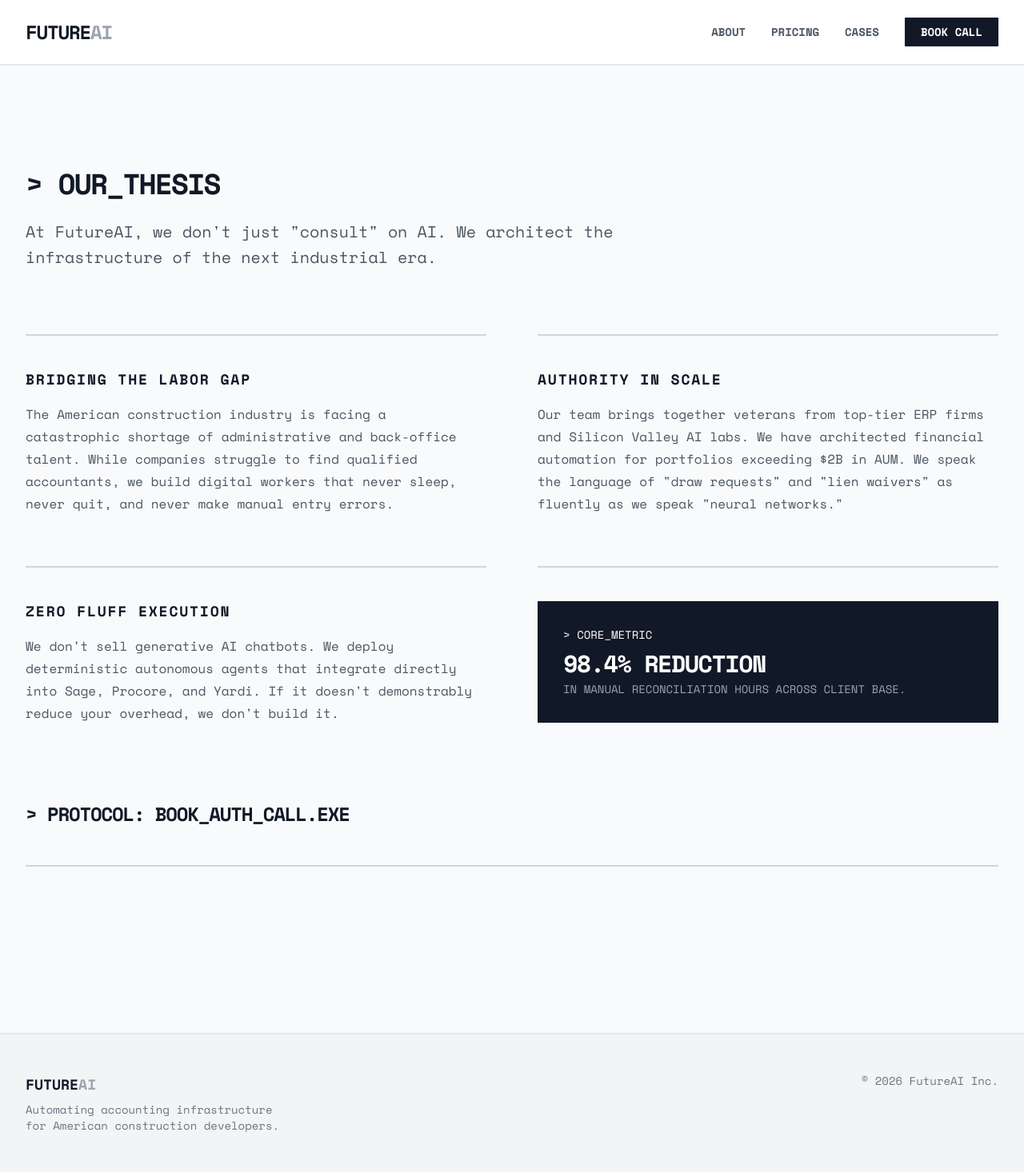
After one commit to arun1125/skool_test, a FastAPI app: template templates/about.html in a window 1280 px wide. The commit adds this page. Shown: the whole page at 80% size. Run offline with FastAPI, Linux system fonts and the light colour scheme; the template is opened without the code that fills it, so the values that code supplies are empty; some libraries are stand-ins or nearby versions.

Commit message:
Add About page and update Book Call CTAs to Cal.com

```diff
--- a/main.py
+++ b/main.py
@@ -24,6 +24,10 @@ async def pricing(request: Request):
 async def case_studies(request: Request):
     return templates.TemplateResponse("case_studies.html", {"request": request})
 
+@app.get("/about", response_class=HTMLResponse)
+async def about(request: Request):
+    return templates.TemplateResponse("about.html", {"request": request})
+
 @app.post("/contact")
 async def contact(request: Request):
     # In a real app, this would send an email or save to DB.
--- /dev/null
+++ b/templates/about.html
@@ -0,0 +1,64 @@
+{% extends "base.html" %}
+
+{% block content %}
+<div class="bg-concrete-50 py-24 sm:py-32">
+    <div class="mx-auto max-w-7xl px-6 lg:px-8">
+        <div class="mx-auto max-w-3xl lg:mx-0">
+            <h2
+                class="text-3xl font-bold tracking-tight text-concrete-900 sm:text-4xl text-mono uppercase tracking-tighter">
+                > OUR_THESIS</h2>
+            <p class="mt-6 text-xl leading-8 text-concrete-600">
+                At FutureAI, we don't just "consult" on AI. We architect the infrastructure of the next industrial era.
+            </p>
+        </div>
+
+        <div class="mx-auto mt-20 grid max-w-2xl grid-cols-1 gap-y-16 lg:mx-0 lg:max-w-none lg:grid-cols-2 lg:gap-x-16">
+            <div class="relative border-t-2 border-concrete-300 pt-10">
+                <h3 class="text-lg font-bold leading-7 text-concrete-900 uppercase tracking-widest">Bridging the Labor
+                    Gap</h3>
+                <p class="mt-4 text-base leading-7 text-concrete-600">
+                    The American construction industry is facing a catastrophic shortage of administrative and
+                    back-office talent. While companies struggle to find qualified accountants, we build digital workers
+                    that never sleep, never quit, and never make manual entry errors.
+                </p>
+            </div>
+
+            <div class="relative border-t-2 border-concrete-300 pt-10">
+                <h3 class="text-lg font-bold leading-7 text-concrete-900 uppercase tracking-widest">Authority in Scale
+                </h3>
+                <p class="mt-4 text-base leading-7 text-concrete-600">
+                    Our team brings together veterans from top-tier ERP firms and Silicon Valley AI labs. We have
+                    architected financial automation for portfolios exceeding $2B in AUM. We speak the language of "draw
+                    requests" and "lien waivers" as fluently as we speak "neural networks."
+                </p>
+            </div>
+
+            <div class="relative border-t-2 border-concrete-300 pt-10">
+                <h3 class="text-lg font-bold leading-7 text-concrete-900 uppercase tracking-widest">Zero Fluff Execution
+                </h3>
+                <p class="mt-4 text-base leading-7 text-concrete-600">
+                    We don't sell generative AI chatbots. We deploy deterministic autonomous agents that integrate
+                    directly into Sage, Procore, and Yardi. If it doesn't demonstrably reduce your overhead, we don't
+                    build it.
+                </p>
+            </div>
+
+            <div class="relative border-t-2 border-concrete-300 pt-10 flex flex-col justify-center">
+                <div class="bg-concrete-900 text-white p-8">
+                    <h4 class="text-sm font-mono">> CORE_METRIC</h4>
+                    <p class="text-3xl font-bold mt-2 tracking-tighter">98.4% REDUCTION</p>
+                    <p class="text-sm text-concrete-400 uppercase mt-1">In manual reconciliation hours across client
+                        base.</p>
+                </div>
+            </div>
+        </div>
+
+        <div class="mt-24 border-b-2 border-concrete-300 pb-12">
+            <a href="https://cal.com/arunthiru/skool-test" target="_blank"
+                class="text-2xl font-bold text-concrete-900 hover:text-concrete-600 transition-colors uppercase tracking-tighter">
+                > PROTOCOL: BOOK_AUTH_CALL.exe
+            </a>
+        </div>
+    </div>
+</div>
+{% endblock %}
--- a/templates/base.html
+++ b/templates/base.html
@@ -1,5 +1,6 @@
 <!DOCTYPE html>
 <html lang="en" class="bg-gray-100">
+
 <head>
     <meta charset="UTF-8">
     <meta name="viewport" content="width=device-width, initial-scale=1.0">
@@ -8,7 +9,8 @@
     <!-- Google Fonts: Space Mono for that 'Upscale Concrete' tech vibe -->
     <link rel="preconnect" href="https://fonts.googleapis.com">
     <link rel="preconnect" href="https://fonts.gstatic.com" crossorigin>
-    <link href="https://fonts.googleapis.com/css2?family=Space+Mono:ital,wght@0,400;0,700;1,400&display=swap" rel="stylesheet">
+    <link href="https://fonts.googleapis.com/css2?family=Space+Mono:ital,wght@0,400;0,700;1,400&display=swap"
+        rel="stylesheet">
 
     <!-- Tailwind CSS (CDN for prototype speed) -->
     <script src="https://cdn.tailwindcss.com"></script>
@@ -48,21 +50,30 @@
         }
     </style>
 </head>
-<body class="bg-concrete-50 text-concrete-900 flex flex-col min-h-screen selection:bg-concrete-900 selection:text-concrete-50">
+
+<body
+    class="bg-concrete-50 text-concrete-900 flex flex-col min-h-screen selection:bg-concrete-900 selection:text-concrete-50">
 
     <!-- Navigation -->
     <nav class="border-b-2 border-concrete-200 bg-white sticky top-0 z-50">
         <div class="max-w-7xl mx-auto px-4 sm:px-6 lg:px-8">
             <div class="flex justify-between h-20">
                 <div class="flex">
-                    <a href="/" hx-boost="true" class="flex-shrink-0 flex items-center font-bold text-2xl tracking-tighter">
+                    <a href="/" hx-boost="true"
+                        class="flex-shrink-0 flex items-center font-bold text-2xl tracking-tighter">
                         FUTURE<span class="text-concrete-400">AI</span>
                     </a>
                 </div>
                 <div class="flex items-center space-x-8">
-                    <a href="/pricing" hx-boost="true" class="text-sm font-bold text-concrete-600 hover:text-concrete-900 hover:underline decoration-2">PRICING</a>
-                    <a href="/case-studies" hx-boost="true" class="text-sm font-bold text-concrete-600 hover:text-concrete-900 hover:underline decoration-2">CASE STUDIES</a>
-                    <a href="#contact" class="bg-concrete-900 text-white px-5 py-2 text-sm font-bold shadow-sm hover:bg-concrete-700 transition-colors">BOOK CALL</a>
+                    <a href="/about" hx-boost="true"
+                        class="text-sm font-bold text-concrete-600 hover:text-concrete-900 hover:underline decoration-2 text-mono uppercase">About</a>
+                    <a href="/pricing" hx-boost="true"
+                        class="text-sm font-bold text-concrete-600 hover:text-concrete-900 hover:underline decoration-2 text-mono uppercase">Pricing</a>
+                    <a href="/case-studies" hx-boost="true"
+                        class="text-sm font-bold text-concrete-600 hover:text-concrete-900 hover:underline decoration-2 text-mono uppercase">Cases</a>
+                    <a href="https://cal.com/arunthiru/skool-test" target="_blank"
+                        class="bg-concrete-900 text-white px-5 py-2 text-sm font-bold shadow-sm hover:bg-concrete-700 transition-colors uppercase">Book
+                        Call</a>
                 </div>
             </div>
         </div>
@@ -91,4 +102,5 @@
     </footer>
 
 </body>
+
 </html>
--- a/templates/index.html
+++ b/templates/index.html
@@ -19,9 +19,9 @@
                     </p>
                     <div class="mt-5 sm:mt-8 sm:flex sm:justify-center lg:justify-start">
                         <div class="rounded-none shadow">
-                            <a href="#contact"
-                                class="w-full flex items-center justify-center px-8 py-3 border border-transparent text-base font-bold text-white bg-concrete-900 hover:bg-concrete-700 md:py-4 md:text-lg md:px-10 transition-colors">
-                                START DISCOVERY
+                            <a href="https://cal.com/arunthiru/skool-test" target="_blank"
+                                class="w-full flex items-center justify-center px-8 py-3 border border-transparent text-base font-bold text-white bg-concrete-900 hover:bg-concrete-700 md:py-4 md:text-lg md:px-10 transition-colors uppercase">
+                                INITIALIZE DISCOVERY
                             </a>
                         </div>
                     </div>
```
Also changed, not shown: templates/pricing.html (+4 -4 lines).
